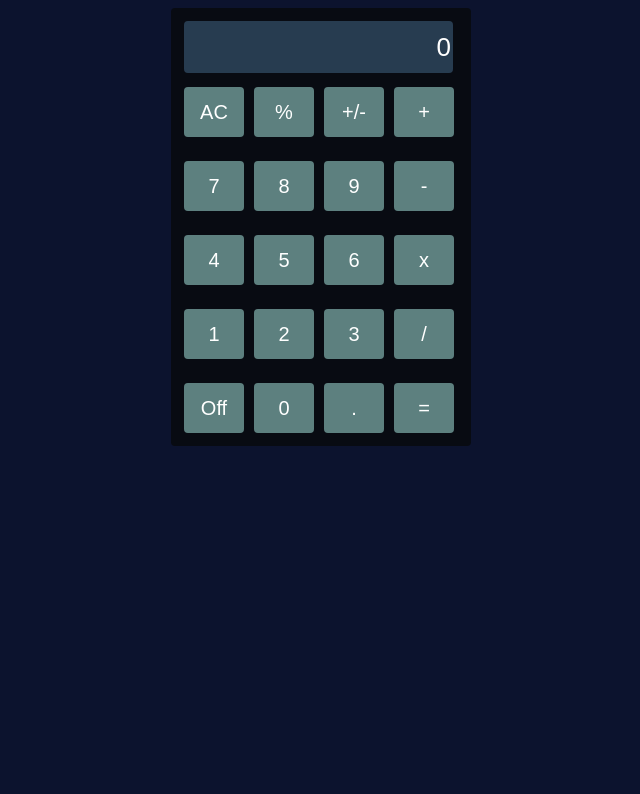
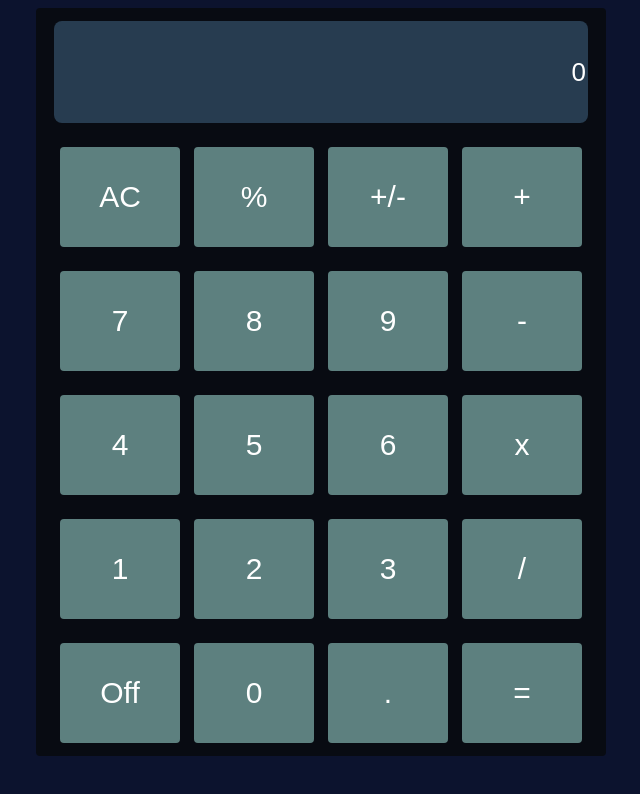
Before and after one commit to dc0x45/js-calc, a plain HTML site: page index.html in a window 1280 px wide. In both pictures the pointer is over the input 637 px from the left and 47 px from the top of the page. Shown: the whole page, without its empty margins (319-959 px from the left). Drawn offline with Linux system fonts and the light colour scheme.

Commit message:
Update styles.css

```diff
--- a/styles.css
+++ b/styles.css
@@ -5,8 +5,8 @@ body {
 table {
   margin: auto;
   background-color: #080b12;
-  width: 300px;
-  height: 325px;
+  width: 570px;
+  height: 700px;
   text-align: center;
   border-radius: 4px;
   padding-right: 10px;
@@ -21,34 +21,39 @@ input {
   color: #fff;
   background-color: #5d807f;
   border-radius: 4px;
-  width: 60px;
-  height: 50px;
-  float: left;
+  width: 120px;
+  height: 100px;
+  float: center;
   margin: 5px;
-  font-size: 20px;
+  font-size: 30px;
   margin-bottom: 15px;
 }
 
 input:hover {
-  border: 0 solid #000;
-  color: #495069;
+  outline: 0;
+  position: relative;
+  left: 5px;
+  top: 5px;
+  border: 0;
+  color: #000;
   background-color: #fff;
-  border-radius: 4px;
-  width: 60px;
-  height: 50px;
-  float: left;
+  border-radius: 8px;
+  width: 120px;
+  height: 100px;
+  float: center;
   margin: 5px;
-  font-size: 20px;
-  box-shadow: 0 4px #b0d2cf;
+  font-size: 30px;
+  margin-bottom: 15px;
+  box-shadow: 0 8px #b0d2cf;
 }
 
 #output {
-  width: 265px;
-  max-width: 270px;
+  width: 530px;
+  max-width: 540px;
   font-size: 26px;
   text-align: right;
   background-color: #273c50;
   color: white;
-  float: left;
+  float: center;
   box-shadow: none;
 }
```
